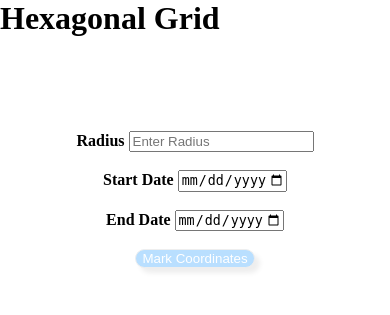
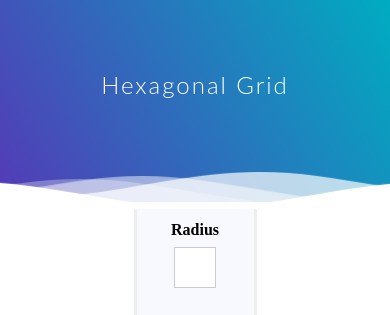
Before and after one commit to ukmastercom/horizontal_insolation, a Flask app: page / in a window 390 px wide. Shown: the top 315 px of the page. Run offline with Flask 2, Linux system fonts and the light colour scheme; some libraries are stand-ins or nearby versions.

Commit message:
Add files via upload

```diff
--- a/static/css/home.css
+++ b/static/css/home.css
@@ -5,14 +5,125 @@
      margin: 0px;
      padding: 0px
  }
+ /* header
+ */
+
+ @import url(//fonts.googleapis.com/css?family=Lato:300:400);
+ body {
+     margin: 0;
+ }
+
+ h1 {
+     font-family: 'Lato', sans-serif;
+     font-weight: 300;
+     letter-spacing: 2px;
+     font-size: 48px;
+ }
+
+ p {
+     font-family: 'Lato', sans-serif;
+     letter-spacing: 1px;
+     font-size: 14px;
+     color: #333333;
+ }
+
+ .header {
+     position: relative;
+     text-align: center;
+     background: linear-gradient(60deg, rgba(84, 58, 183, 1) 0%, rgba(0, 172, 193, 1) 100%);
+     color: white;
+ }
+
+ .inner-header {
+     height: 20vh;
+     width: 100%;
+     margin: 0;
+     padding: 0;
+ }
+
+ .flex {
+     /*Flexbox for containers*/
+     display: flex;
+     justify-content: center;
+     align-items: center;
+     text-align: center;
+ }
+
+ .waves {
+     position: relative;
+     width: 100%;
+     height: 15vh;
+     margin-bottom: -7px;
+     /*Fix for safari gap*/
+     min-height: 100px;
+     max-height: 150px;
+ }
+
+ .content {
+     position: relative;
+     height: 20vh;
+     text-align: center;
+     background-color: white;
+ }
+ /* Animation */
+
+ .parallax>use {
+     animation: move-forever 25s cubic-bezier(.55, .5, .45, .5) infinite;
+ }
+
+ .parallax>use:nth-child(1) {
+     animation-delay: -2s;
+     animation-duration: 7s;
+ }
+
+ .parallax>use:nth-child(2) {
+     animation-delay: -3s;
+     animation-duration: 10s;
+ }
+
+ .parallax>use:nth-child(3) {
+     animation-delay: -4s;
+     animation-duration: 13s;
+ }
+
+ .parallax>use:nth-child(4) {
+     animation-delay: -5s;
+     animation-duration: 20s;
+ }
+
+ @keyframes move-forever {
+     0% {
+         transform: translate3d(-90px, 0, 0);
+     }
+     100% {
+         transform: translate3d(85px, 0, 0);
+     }
+ }
+ /*Shrinking for mobile*/
+
+ @media (max-width: 768px) {
+     .waves {
+         height: 40px;
+         min-height: 40px;
+     }
+     .content {
+         height: 30vh;
+     }
+     h1 {
+         font-size: 24px;
+     }
+ }
+ /*header ends*/
 
  input[type=button] {
      background: #B9DFFF;
      color: #fff;
-     border: 1px solid #eee;
+     border: 2px solid #eee;
      border-radius: 20px;
      box-shadow: 5px 5px 5px #eee;
      text-shadow: none;
+     width: 40%;
+     height: 4%;
  }
 
  input[type=button]:hover {
@@ -23,3 +134,82 @@
      box-shadow: 5px 5px 5px #eee;
      text-shadow: none;
  }
+ /*set border to the form*/
+
+ form {
+     border: 3px solid #eee;
+     width: 30%;
+     background-color: ghostwhite;
+ }
+ /*assign full width inputs*/
+
+ input[type=text] {
+     width: 35%;
+     padding: 12px 20px;
+     margin: 8px 0;
+     display: inline-block;
+     border: 1px solid rgb(204, 204, 204);
+     box-sizing: border-box;
+ }
+ /*set a style for the buttons*/
+
+ button {
+     background: #B9DFFF;
+     color: #fff;
+     border: 2px solid #eee;
+     border-radius: 20px;
+     box-shadow: 5px 5px 5px #eee;
+     text-shadow: none;
+     width: 10%;
+     height: 4%;
+ }
+ /* set a hover effect for the button*/
+
+ button:hover {
+     background: #016ABC;
+     color: #fff;
+     border: 1px solid #eee;
+     border-radius: 20px;
+     box-shadow: 5px 5px 5px #eee;
+     text-shadow: none;
+ }
+ /*set padding to the container*/
+
+ .container {
+     padding: 16px;
+ }
+ /*set the forgot password text*/
+
+ span.radius {
+     float: right;
+     padding-top: 16px;
+ }
+
+ span.startdate {
+     float: right;
+     padding-top: 16px;
+ }
+
+ span.enddate {
+     float: right;
+     padding-top: 16px;
+ }
+ /*set styles for span and cancel button on small screens*/
+
+ @media screen and (max-width: 300px) {
+     span.radius {
+         display: block;
+         float: none;
+     }
+     span.startdate {
+         float: right;
+         padding-top: 16px;
+     }
+     span.enddate {
+         float: right;
+         padding-top: 16px;
+     }
+     .cancelbtn {
+         width: 100%;
+     }
+ }
```
